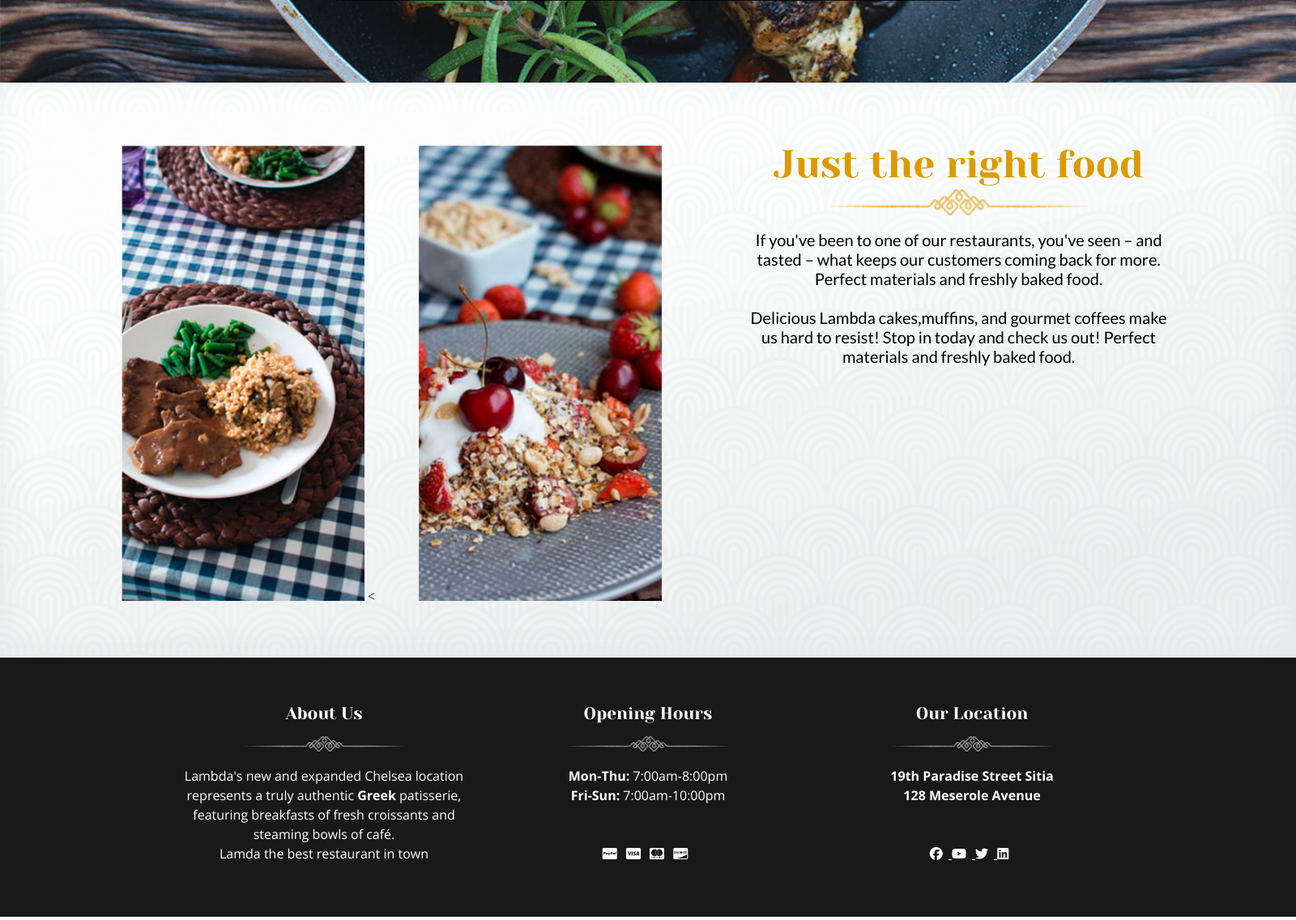
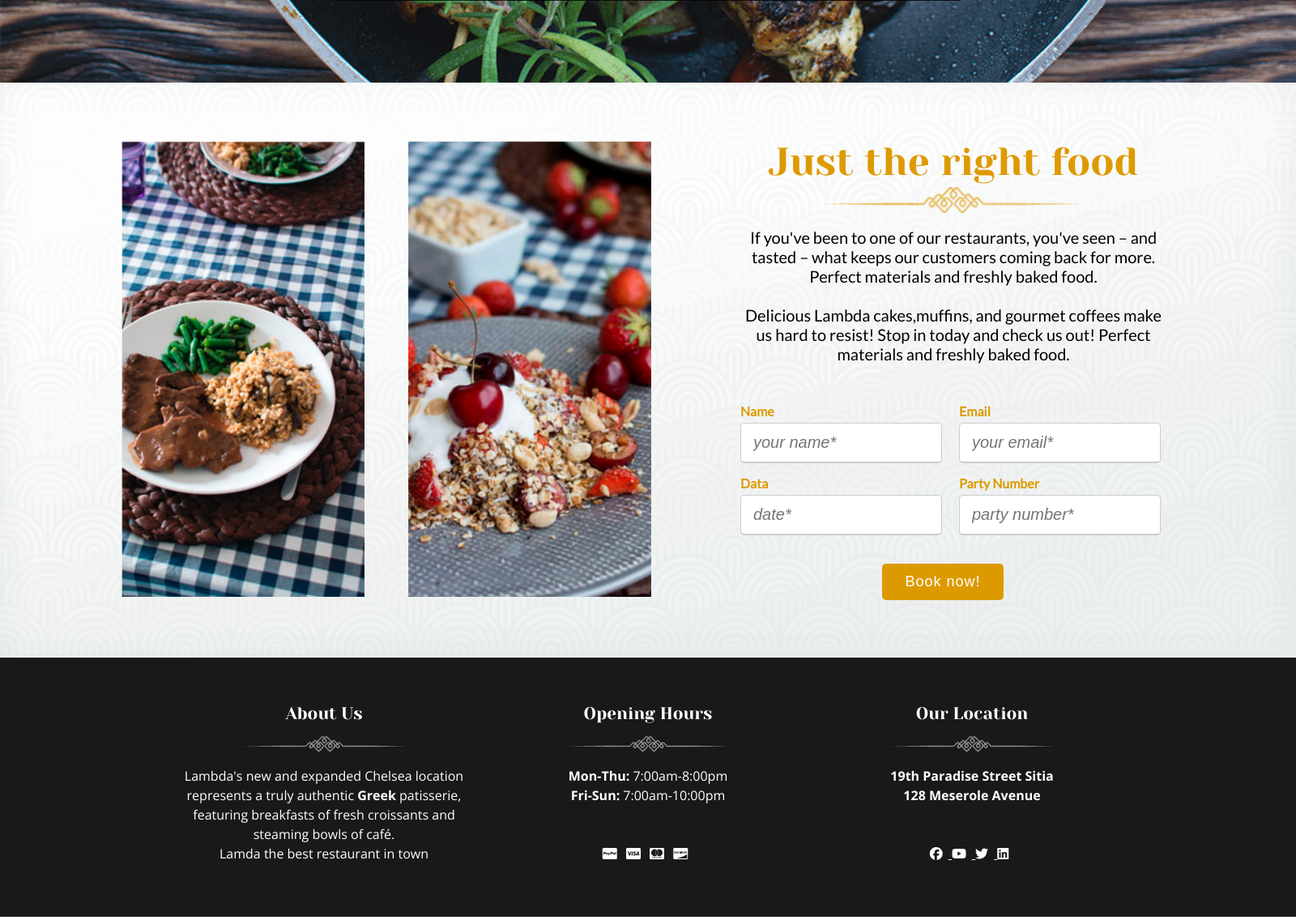
Before and after one commit to Hummel009/HTML-Projects, a web app: page / in a window 1600 px wide. Shown: the part 3868-5004 px from the top of the page at 81% size. Run offline with its HTML, style and script files only (its server is not run), Linux system fonts and the light colour scheme; data that the repository does not hold is empty; some libraries are stand-ins or nearby versions; some web fonts are replaced.

Commit message:
Section-5:add button and user-fields for order creation

```diff
--- a/NicoNicoDouga/src/main/webapp/index.html
+++ b/NicoNicoDouga/src/main/webapp/index.html
@@ -242,7 +242,7 @@
 		<div class="section-5" style="height: 710px">
 			<div class="section-5-content">
 				<div class="image">
-					<img src="s-5-dish-1.png" width="300px" height="auto" alt="" />					<
+					<img src="s-5-dish-1.png" width="300px" height="auto" alt="" />
 					<img src="s-5-dish-2.png" width="300px" height="auto" alt="" hspace="50" />
 				</div>
 
@@ -254,14 +254,40 @@
 					<div class="description">
 						If you've been to one of our restaurants, you've seen – and <br />
 						tasted – what keeps our customers coming back for more.<br />
-						Perfect materials and freshly baked food.<br/> <br/>
+						Perfect materials and freshly baked food.<br /> <br />
 
 						Delicious Lambda cakes,muffins, and gourmet coffees make <br />
 						us hard to resist! Stop in today and check us out! Perfect <br />
 						materials and freshly baked food.
 
 					</div>
+					<div class="container-user">
+						<form action="#">
+							<div class="user-details">
+								<div class="input-box">
+									<span class="details">Name</span>
+									<input type="text" placeholder="your name*" required />
+								</div>
+								<div class="input-box">
+									<span class="details">Email</span>
+									<input type="text" placeholder="your email*" required />
+								</div>
+								<div class="input-box">
+									<span class="details">Data</span>
+									<input type="text" placeholder="date*" required />
+								</div>
+								<div class="input-box">
+									<span class="details">Party Number</span>
+									<input type="text" placeholder="party number*" required />
+								</div>
+							</div>
+							<div class="button">
+								<input type="submit" value="Book now!">
+							</div>
+						</form>
+					</div>
 				</div>
+
 
 			</div>
 			<img src="s-5-background.png" width="100%" height="auto" alt="" />
--- a/NicoNicoDouga/src/main/webapp/jabroni.css
+++ b/NicoNicoDouga/src/main/webapp/jabroni.css
@@ -246,12 +246,13 @@
 .section-5 .container {
 	flex:1;
 	float:right;
-	padding-top:0px;
+	padding-top:70px;
 	padding-left:0px;
 	padding-right:100px;
+	padding-bottom:200px;
 	display: grid;
 	grid-template-columns:1fr;
-	grid-template-rows: 59px 50px 42px 35px 20px 42px 55px 42px 55px 42px 55px;
+	grid-template-rows: 59px 50px 42px ;
 	gap: 0px 0px;
 	grid-template-areas:
 		"header"
@@ -259,8 +260,9 @@
 		"description"
 }
 .section-5 .image {
-	padding-top: 75px;
+	padding-top: 0px;
 	padding-left:150px;
+	padding-bottom:150px;
 }
 .section-5 .header{
 	font-family:'Yeseva One';
@@ -282,10 +284,78 @@
 	font-family: 'Lato';
 	font-size: 20px !important;
 }
+
+.section-5 .container-user {
+	max-width:500px;
+	width:100%;
+	padding-left:60px;
+	padding-top:175px;
+
+}
+
+.container-user form .user-details {
+	display: flex;
+	flex-wrap: wrap;
+	justify-content: space-between;
+}
+
+form .user-details .input-box {
+	margin-bottom: 15px;
+	width: calc(100% / 2 - 20px);
+}
+
+form .input-box span.details {
+	display: block;
+	font-weight: bold;
+	font-family: 'Lato';
+	color: #dd9a00;
+	margin-bottom: 5px;
+}
+
+.user-details .input-box input {
+	height: 45px;
+	width: 100%;
+	outline: none;
+	font-size: 20px;
+	font-style:	oblique;
+	border-radius: 5px;
+	padding-left: 15px;
+	border: 1px solid #ccc;
+	border-bottom-width: 2px;
+	transition: all 0.3s ease;
+}
+
+form .button {
+	height: 45px;
+	text-align:center;
+	margin: 20px 0
+
+}
+
+	form .button input {
+		height: 100%;
+		width: 30%;
+		border-radius: 5px;
+		border: none;
+		color: #fff;
+		font-size: 18px;
+		font-weight: 500;
+		letter-spacing: 1px;
+		cursor: pointer;
+		transition: all 0.3s ease;
+		background: #dd9a00;
+	}
+
+		form .button input:hover {
+			/* transform: scale(0.99); */
+			background: #e7bc4d;
+		}
+
 	/*** SECTION 3 ***/
 	.section-3 {
 		position: relative;
 	}
+
 	.section-3-content {
 		position: absolute;
 		width: 1600px;
@@ -294,12 +364,15 @@
 		justify-content: center;
 		flex-wrap: wrap;
 	}
+
 	.section-3 .column-right {
 		flex: 1;
 	}
+
 	.section-3 .column-left {
 		flex: 1;
 	}
+
 	.section-3 .container-lower-right {
 		padding-right: 285px;
 		padding-top: 30px;
@@ -321,6 +394,7 @@
 			"name-4 price-4"
 			"desc-4 desc-4";
 	}
+
 	.section-3 .container-lower-left {
 		padding-left: 285px;
 		padding-top: 30px;
@@ -340,6 +414,7 @@
 			"name-3 price-3"
 			"desc-3 desc-3";
 	}
+
 	.section-3 .container-upper-left {
 		padding-left: 285px;
 		padding-top: 100px;
@@ -358,6 +433,7 @@
 			"name-3 price-3"
 			"desc-3 desc-3";
 	}
+
 	.section-3 .container-upper-right {
 		padding-right: 285px;
 		padding-top: 100px;
@@ -374,6 +450,7 @@
 			"name-2 price-2"
 			"desc-2 desc-2";
 	}
+
 	.section-3 .header {
 		font-family: 'Yeseva One';
 		font-size: 36px !important;
@@ -382,11 +459,13 @@
 		text-align: center;
 		grid-area: header;
 	}
+
 	.section-3 .separator {
 		grid-area: separator;
 		display: flex;
 		justify-content: center;
 	}
+
 	.section-3 .spec {
 		grid-area: spec;
 		color: White;
@@ -394,12 +473,14 @@
 		font-family: Lato;
 		font-size: 14px !important;
 	}
+
 	.section-3 .name-1 {
 		grid-area: name-1;
 		font-family: 'Yeseva One';
 		font-size: 21px !important;
 		color: #dd9a00;
 	}
+
 	.section-3 .price-1 {
 		grid-area: price-1;
 		text-align: right;
@@ -407,17 +488,20 @@
 		font-size: 21px !important;
 		color: #dd9a00;
 	}
+
 	.section-3 .desc-1 {
 		grid-area: desc-1;
 		font-family: 'Lato';
 		font-size: 16px !important;
 	}
+
 	.section-3 .name-2 {
 		grid-area: name-2;
 		font-family: 'Yeseva One';
 		font-size: 21px !important;
 		color: #dd9a00;
 	}
+
 	.section-3 .price-2 {
 		grid-area: price-2;
 		text-align: right;
@@ -425,17 +509,20 @@
 		font-size: 21px !important;
 		color: #dd9a00;
 	}
+
 	.section-3 .desc-2 {
 		grid-area: desc-2;
 		font-family: 'Lato';
 		font-size: 16px !important;
 	}
+
 	.section-3 .name-3 {
 		grid-area: name-3;
 		font-family: 'Yeseva One';
 		font-size: 21px !important;
 		color: #dd9a00;
 	}
+
 	.section-3 .price-3 {
 		grid-area: price-3;
 		text-align: right;
@@ -443,17 +530,20 @@
 		font-size: 21px !important;
 		color: #dd9a00;
 	}
+
 	.section-3 .desc-3 {
 		grid-area: desc-3;
 		font-family: 'Lato';
 		font-size: 16px !important;
 	}
+
 	.section-3 .name-4 {
 		grid-area: name-4;
 		font-family: 'Yeseva One';
 		font-size: 21px !important;
 		color: #dd9a00;
 	}
+
 	.section-3 .price-4 {
 		grid-area: price-4;
 		text-align: right;
@@ -461,14 +551,17 @@
 		font-size: 21px !important;
 		color: #dd9a00;
 	}
+
 	.section-3 .desc-4 {
 		grid-area: desc-4;
 		font-family: 'Lato';
 		font-size: 16px !important;
 	}
+
 	.spec img {
 		position: relative;
 	}
+
 	.spec span {
 		position: absolute;
 		margin-right: 10px;
@@ -478,10 +571,12 @@
 	.section-4 {
 		position: relative;
 	}
+
 	.section-4-content {
 		position: absolute;
 		width: 1600px;
 	}
+
 	.section-4 .container {
 		display: grid;
 		grid-template-columns: 1fr;
@@ -507,23 +602,28 @@
 		margin-left: auto;
 		color: White;
 	}
+
 	.section-4 .header {
 		grid-area: header;
 		font-family: 'Yeseva One';
 		font-size: 36px !important;
 	}
+
 	.section-4 .separator {
 		grid-area: separator;
 	}
+
 	.section-4 .content {
 		grid-area: content;
 	}
+
 	.section-4 .finish {
 		font-family: 'Lato';
 		font-size: 18px;
 		color: White;
 		grid-area: finish;
 	}
+
 	.section-4 .quote {
 		position: absolute;
 		font-family: 'Georgia';
@@ -540,13 +640,16 @@
 	.footer {
 		position: relative;
 	}
+
 	.footer-content {
 		position: absolute;
 		width: 1600px;
 	}
-.footer	i {
+
+	.footer i {
 		margin-right: 7px;
 	}
+
 	.footer .container {
 		display: grid;
 		grid-template-columns: 1fr 1fr 1fr;
@@ -568,35 +671,41 @@
 		margin-left: 200px;
 		margin-right: 200px;
 	}
+
 		.footer .container a {
 			color: White;
 		}
+
 		.footer .container [class^="header"] {
 			font-family: 'Yeseva One';
 			font-size: 21px !important;
 		}
+
 		.footer .container .bold-font {
 			font-family: 'Open Sans';
 			font-weight: 700 !important;
 		}
 
 	/*** BACKGROUNDS ***/
-.section-0>img{
+	.section-0 > img {
 		height: 750px;
 		object-fit: cover;
 		object-position: 100% 0;
 	}
-.section-2>img {
+
+	.section-2 > img {
 		height: 758px;
 		object-fit: cover;
 		object-position: 100% 0;
 	}
-.section-4>img {
+
+	.section-4 > img {
 		height: 758px;
 		object-fit: cover;
 		object-position: 22% 78%;
 	}
-.footer>img {
+
+	.footer > img {
 		height: 320px;
 		object-fit: cover;
 		object-position: 100% 0;
```
Lines whose indentation alone changed are shown as unchanged.
